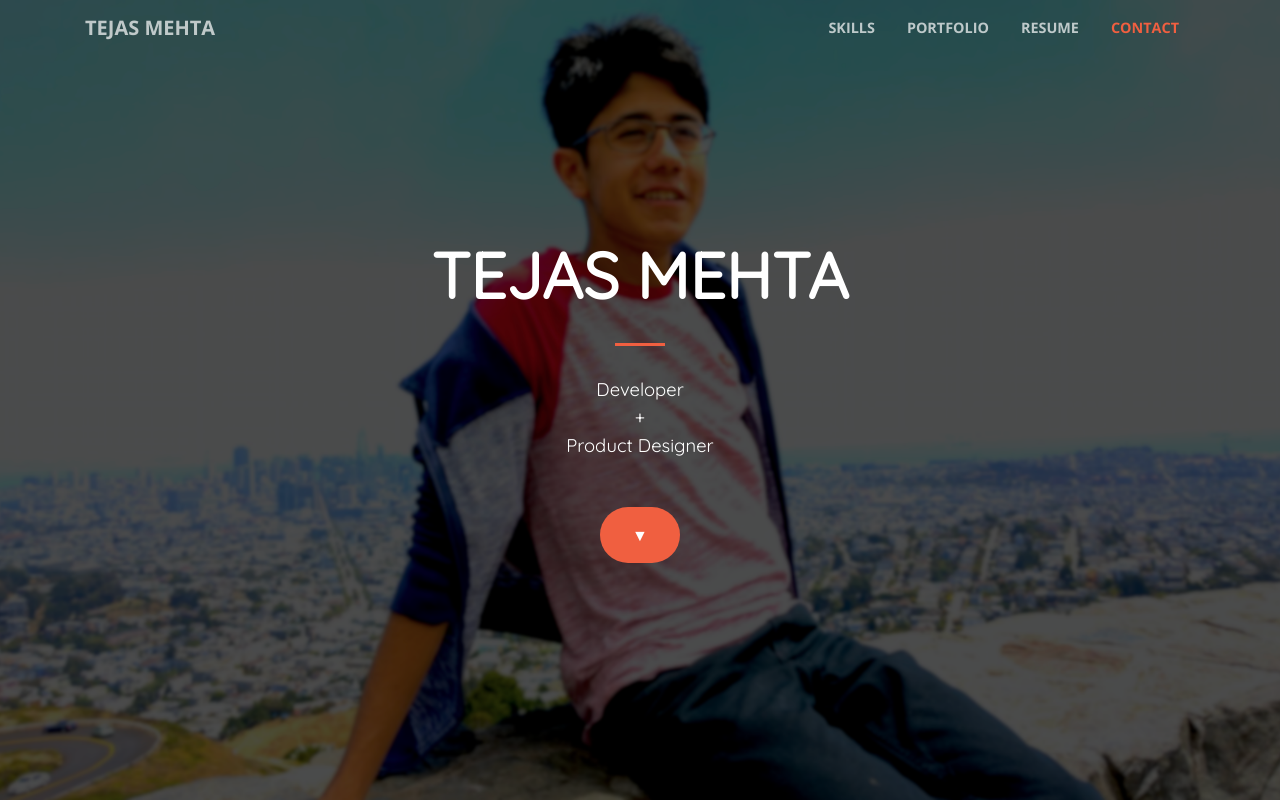
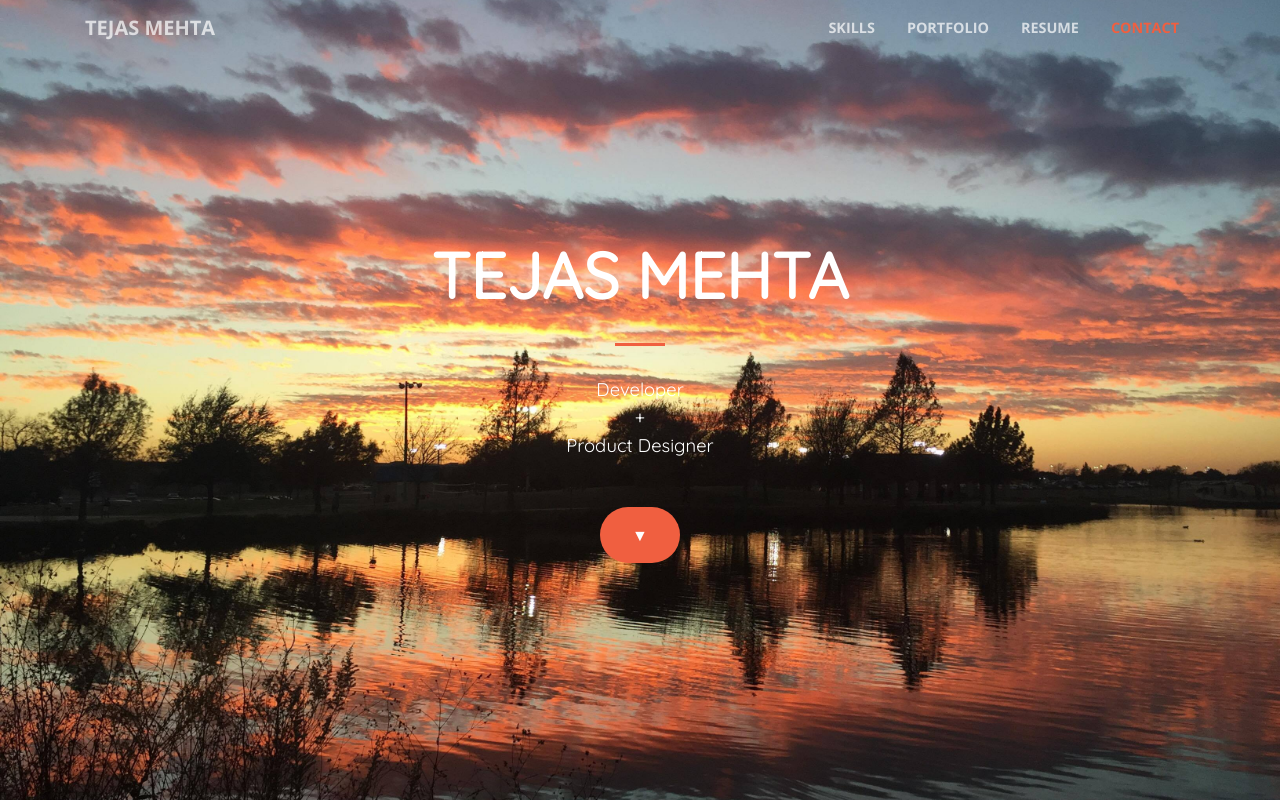
Before and after one commit to TejasMehta1/TejasWeb, a website: page index.html in a window 1280 px wide. Shown: the top 802 px of the page. Drawn offline with nearby package versions, Linux system fonts and the light colour scheme; files whose address does not match are found by name.

Commit message:
Update creative.css

```diff
--- a/css/creative.css
+++ b/css/creative.css
@@ -196,7 +196,7 @@ header.masthead {
 
   padding-top: 10rem;
   padding-bottom: calc(10rem - 56px);
-background-image: url("../img/head2.png");
+background-image: url("../img/head3.jpeg");
 background-attachment: fixed;
   background-position: center;
   background-repeat: no-repeat;
```
